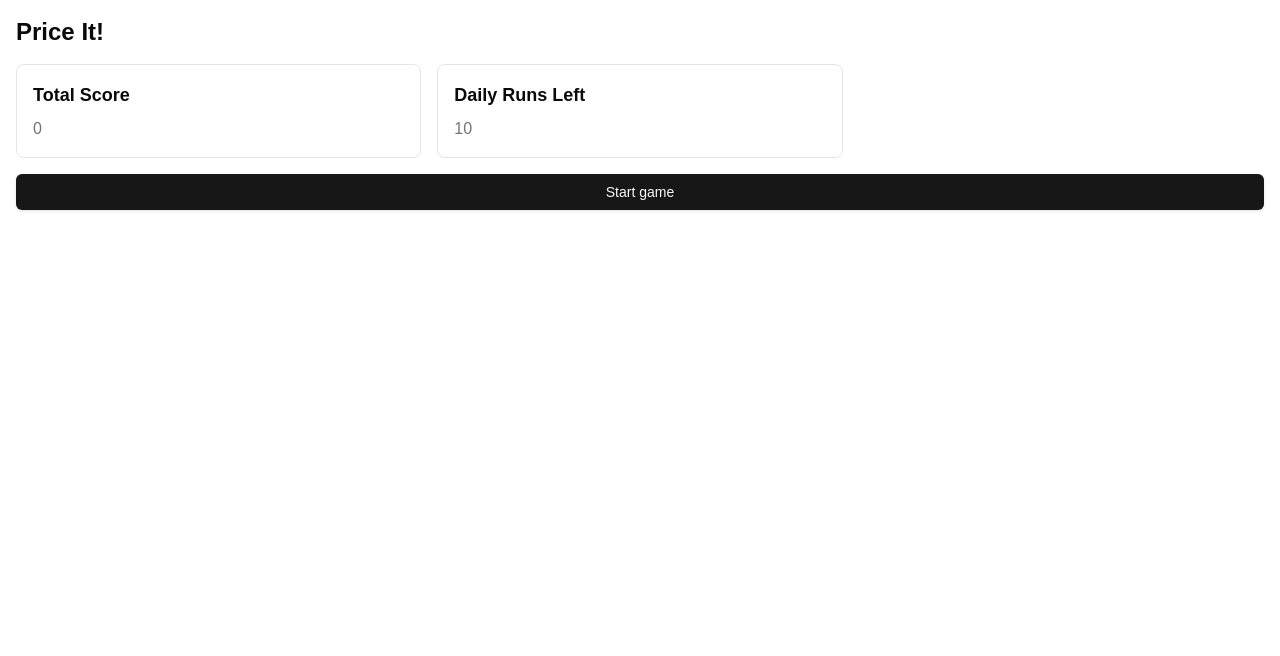
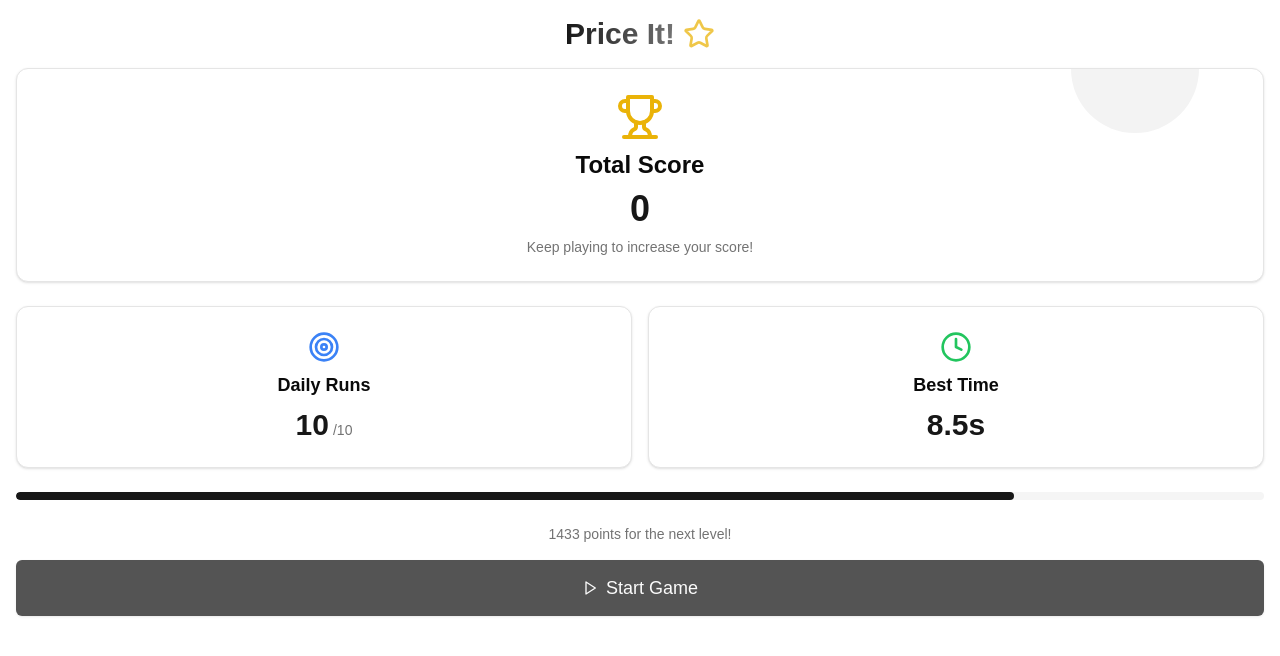
Before and after one commit to moifort/price-it, a Next.js app in the folder front/: page / in a window 1280 px wide. Shown: the top 656 px of the page. Built offline with nearby package versions, Linux system fonts and the light colour scheme.

Commit message:
chore(front): update Dashboard design (#8)

```diff
--- a/front/src/components/pages/Dashboard.tsx
+++ b/front/src/components/pages/Dashboard.tsx
@@ -1,29 +1,73 @@
 'use client'
 
 import { Button } from '@/components/atoms/button'
+import { Card, CardContent } from '@/components/atoms/card'
+import { Clock, Play, Star, Target, Trophy } from 'lucide-react'
 import { Dashboard as DashboardTemplate } from '../templates/Dashboard'
 
 export function Dashboard() {
   return (
     <DashboardTemplate
       title={
-        <div className="flex items-center">
-          <h1 className="text-2xl font-bold text-center">Price It!</h1>
+        <div className="flex items-center justify-center w-full gap-2">
+          <h1 className="text-3xl font-bold text-center bg-gradient-to-r from-primary to-primary/60 bg-clip-text text-transparent">
+            Price It!
+          </h1>
+          <Star className="w-8 h-8 text-yellow-500 animate-pulse" />
         </div>
       }
       body={
-        <div className="grid gap-4 md:grid-cols-2 lg:grid-cols-3">
-          <div className="rounded-lg border p-4">
-            <h2 className="mb-2 text-lg font-semibold">Total Score</h2>
-            <p className="text-muted-foreground">0</p>
+        <div className="flex flex-col gap-6">
+          <Card className="relative overflow-hidden">
+            <div className="absolute top-0 right-0 w-32 h-32 bg-primary/5 rounded-full -translate-x-16 -translate-y-16" />
+            <CardContent className="pt-6">
+              <div className="flex flex-col items-center gap-2">
+                <Trophy className="w-12 h-12 text-yellow-500" />
+                <h2 className="text-2xl font-semibold text-center">Total Score</h2>
+                <p className="text-4xl font-bold text-primary">0</p>
+                <p className="text-sm text-muted-foreground">Keep playing to increase your score!</p>
+              </div>
+            </CardContent>
+          </Card>
+
+          <div className="grid grid-cols-2 gap-4">
+            <Card>
+              <CardContent className="pt-6">
+                <div className="flex flex-col items-center gap-2">
+                  <Target className="w-8 h-8 text-blue-500" />
+                  <h3 className="text-lg font-semibold">Daily Runs</h3>
+                  <div className="flex items-baseline gap-1">
+                    <span className="text-3xl font-bold text-primary">10</span>
+                    <span className="text-sm text-muted-foreground">/10</span>
+                  </div>
+                </div>
+              </CardContent>
+            </Card>
+
+            <Card>
+              <CardContent className="pt-6">
+                <div className="flex flex-col items-center gap-2">
+                  <Clock className="w-8 h-8 text-green-500" />
+                  <h3 className="text-lg font-semibold">Best Time</h3>
+                  <p className="text-3xl font-bold text-primary">8.5s</p>
+                </div>
+              </CardContent>
+            </Card>
           </div>
-          <div className="rounded-lg border p-4">
-            <h2 className="mb-2 text-lg font-semibold">Daily Runs Left</h2>
-            <p className="text-muted-foreground">10</p>
+
+          {/* Progress Bar */}
+          <div className="w-full h-2 bg-secondary rounded-full overflow-hidden">
+            <div className="w-4/5 h-full bg-primary rounded-full" />
           </div>
+          <p className="text-sm text-center text-muted-foreground">1433 points for the next level!</p>
         </div>
       }
-      action={<Button className="w-full">Start game</Button>}
+      action={
+        <Button size="lg" className="w-full gap-2 text-lg h-14 animate-pulse">
+          <Play className="w-6 h-6" />
+          Start Game
+        </Button>
+      }
     />
   )
 }
```
